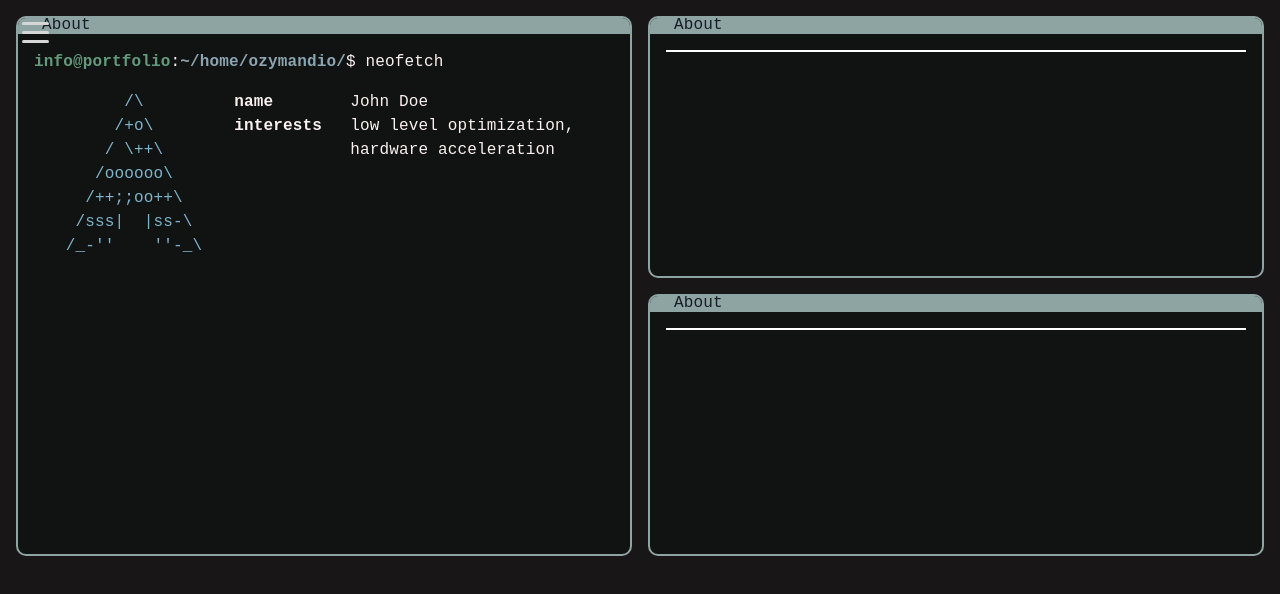
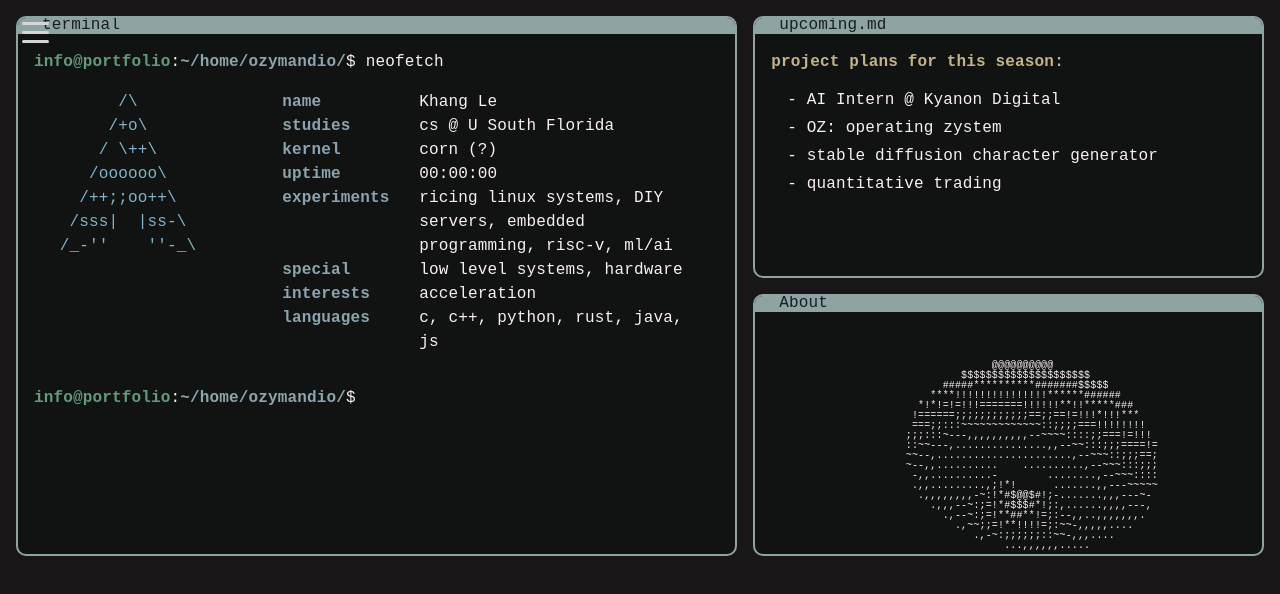
Before and after one commit to therealozp/portfolio, a Next.js app: page /test in a window 1280 px wide. Shown: the top 594 px of the page. Built offline with nearby package versions, Linux system fonts and the light colour scheme; a web font is replaced by a local one.

Commit message:
removed unused component and finished terminal windows

```diff
--- a/src/components/fillers/ProfileAboutFiller.js
+++ b/src/components/fillers/ProfileAboutFiller.js
@@ -1,7 +1,9 @@
-import React from 'react';
+'use client';
+import React, { useState, useEffect, useRef } from 'react';
 import { Grid, Typography, Box } from '@mui/material';
+import { gsap, Expo } from 'gsap';
 
-const AppWindow = ({ children, height, width, windowName }) => {
+const AppWindow = ({ children, height, width, windowName, id }) => {
 	const windowColor = '#8ea4a2';
 	return (
 		<Box
@@ -12,8 +14,11 @@ const AppWindow = ({ children, height, width, windowName }) => {
 				height: height,
 				width: width,
 				overflow: 'hidden',
+				opacity: 0,
+				scale: 0,
 			}}
 			className="titleBackgroundContainer"
+			id={id}
 		>
 			<Box
 				sx={{
@@ -54,12 +59,84 @@ const AppWindow = ({ children, height, width, windowName }) => {
 		</Box>
 	);
 };
+
+const AsciiDonut = () => {
+	const frameRef = useRef(null);
+
+	const drawDonut = () => {
+		let A = 0;
+		let B = 0;
+
+		const renderFrame = () => {
+			const width = Math.floor(window.innerWidth / 10);
+			const height = Math.floor(window.innerHeight / 20);
+			const background = ' ';
+			const b = new Array(width * height).fill(background);
+			const z = new Array(width * height).fill(0);
+
+			for (let j = 0; j < 6.28; j += 0.07) {
+				for (let i = 0; i < 6.28; i += 0.02) {
+					const c = Math.sin(i);
+					const d = Math.cos(j);
+					const e = Math.sin(A);
+					const f = Math.sin(j);
+					const g = Math.cos(A);
+					const h = d + 2;
+					const D = 1 / (c * h * e + f * g + 5);
+					const l = Math.cos(i);
+					const m = Math.cos(B);
+					const n = Math.sin(B);
+					const t = c * h * g - f * e;
+
+					const x = Math.floor(width / 2 + 30 * D * (l * h * m - t * n));
+					const y = Math.floor(height / 2 + 15 * D * (l * h * n + t * m));
+					const o = x + width * y;
+					const N = Math.floor(
+						8 * ((f * e - c * d * g) * m - c * d * e - f * g - l * d * n)
+					);
+
+					if (height > y && y > 0 && width > x && x > 0 && D > z[o]) {
+						z[o] = D;
+						b[o] = '.,-~:;=!*#$@'[N > 0 ? N : 0];
+					}
+				}
+			}
+
+			const output = [];
+			for (let k = 0; k < width * height; k++) {
+				output.push(k % width === width - 1 ? '\n' : b[k]);
+			}
+
+			if (frameRef.current) {
+				frameRef.current.innerText = output.join('');
+			}
+
+			A += 0.04;
+			B += 0.02;
+			requestAnimationFrame(renderFrame);
+		};
+
+		renderFrame();
+	};
+
+	useEffect(() => {
+		drawDonut();
+	}, []);
+
+	return (
+		<pre
+			ref={frameRef}
+			style={{ fontSize: '10px', lineHeight: '10px', userSelect: 'none' }}
+		/>
+	);
+};
 const ProfileAboutFiller = () => {
+	// neofetch-ish displays
 	const KeyValue = ({ key_, value }) => {
 		return (
 			<Box display="flex">
 				<Box width="150px">
-					<Typography fontWeight="bold" fontFamily="monospace">
+					<Typography fontWeight="bold" fontFamily="monospace" color="#8ba4b0">
 						{key_}
 					</Typography>
 				</Box>
@@ -67,6 +144,30 @@ const ProfileAboutFiller = () => {
 					<Typography fontFamily="monospace">{value}</Typography>
 				</Box>
 			</Box>
+		);
+	};
+
+	// command component
+	const TerminalCommand = ({ ...props }) => {
+		return (
+			<Box {...props}>
+				<Typography fontFamily="monospace">
+					<strong style={{ color: '#649a7b' }}>
+						{props.hostname}@{props.user}
+					</strong>
+					:<strong style={{ color: '#8ba4b0' }}>~{props.directory}</strong>${' '}
+					{props.command}
+				</Typography>
+			</Box>
+		);
+	};
+
+	// list items for md terminal
+	const TermListItem = ({ item }) => {
+		return (
+			<Typography fontFamily={'monospace'} padding="2px 2px 2px 16px">
+				- {item}
+			</Typography>
 		);
 	};
 	const windowHeight = 540;
@@ -78,18 +179,77 @@ const ProfileAboutFiller = () => {
   /++;;oo++\\
  /sss|  |ss-\\
 /_-''    ''-_\\`;
+
+	// define uptime clock and counter
+	const [uptime, setUptime] = useState('00:00:00');
+
+	// useEffect(() => {
+	// 	const startTime = Date.now();
+
+	// 	const formatTime = (seconds) => {
+	// 		const hrs = Math.floor(seconds / 3600);
+	// 		const mins = Math.floor((seconds % 3600) / 60);
+	// 		const secs = Math.floor(seconds % 60);
+	// 		return `${hrs.toString().padStart(2, '0')}:${mins
+	// 			.toString()
+	// 			.padStart(2, '0')}:${secs.toString().padStart(2, '0')}`;
+	// 	};
+
+	// 	const updateUptime = () => {
+	// 		const currentTime = Date.now();
+	// 		const elapsedTime = Math.floor((currentTime - startTime) / 1000);
+	// 		setUptime(formatTime(elapsedTime));
+	// 	};
+
+	// 	const intervalId = setInterval(updateUptime, 1000);
+
+	// 	return () => clearInterval(intervalId);
+	// }, []);
+
+	// gsap animations
+	useEffect(() => {
+		gsap.to('#neofetch-terminal', {
+			scrollTrigger: {
+				trigger: '#terminal-trigger',
+				markers: true,
+				start: '30 center',
+			},
+			scale: 1,
+			opacity: 1,
+			ease: Expo.easeOut,
+			onStart: () => {
+				gsap.to('#plan-terminal', {
+					scale: 1,
+					opacity: 1,
+					ease: Expo.easeOut,
+					delay: 0.2,
+					onStart: () => {
+						gsap.to('#donut-terminal', {
+							scale: 1,
+							opacity: 1,
+							ease: Expo.easeOut,
+							delay: 0.2,
+						});
+					},
+				});
+			},
+		});
+	}, []);
 	return (
 		<Box height="maxcontent">
-			<Grid container spacing={2} padding="16px">
-				<Grid item xs={6}>
-					<AppWindow windowName="About" height={`${windowHeight}px`}>
-						<Box>
-							<Typography fontFamily="monospace">
-								<strong style={{ color: '#649a7b' }}>info@portfolio</strong>:
-								<strong style={{ color: '#8ba4b0' }}>~/home/ozymandio/</strong>$
-								neofetch
-							</Typography>
-						</Box>
+			<Grid container spacing={2} padding="16px" id="terminal-trigger">
+				<Grid item xs={7}>
+					<AppWindow
+						windowName="terminal"
+						height={`${windowHeight}px`}
+						id="neofetch-terminal"
+					>
+						<TerminalCommand
+							hostname="info"
+							user="portfolio"
+							directory="/home/ozymandio/"
+							command="neofetch"
+						/>
 						<Box
 							display="flex"
 							justifyContent="space-evenly"
@@ -100,29 +260,64 @@ const ProfileAboutFiller = () => {
 									{asciiArt}
 								</pre>
 							</Box>
+							<Box width="5%" />
 							<Box width="60%">
-								<KeyValue key_="name" value="John Doe" />
+								<KeyValue key_="name" value="Khang Le" />
+								<KeyValue key_="studies" value="cs @ U South Florida" />
+								<KeyValue key_="kernel" value="corn (?)" />
+								<KeyValue key_="uptime" value={uptime} />
 								<KeyValue
-									key_="interests"
-									value="low level optimization, hardware acceleration"
+									key_="experiments"
+									value="ricing linux systems, DIY servers, embedded programming, risc-v, ml/ai"
+								/>
+								<KeyValue
+									key_="special interests"
+									value="low level systems, hardware acceleration"
+								/>
+								<KeyValue
+									key_="languages"
+									value="c, c++, python, rust, java, js"
 								/>
 							</Box>
 						</Box>
+						<TerminalCommand
+							hostname="info"
+							user="portfolio"
+							directory="/home/ozymandio/"
+							marginTop="32px"
+						/>
 					</AppWindow>
 				</Grid>
-				<Grid item xs={6}>
+				<Grid item xs={5}>
 					<AppWindow
-						windowName="About"
+						windowName="upcoming.md"
 						height={`${(windowHeight - windowPadding) / 2}px`}
+						id="plan-terminal"
 					>
-						<Box sx={{ border: '1px solid white' }}></Box>
+						<Box>
+							<Typography
+								fontFamily={'monospace'}
+								fontWeight={'bold'}
+								color="#c4b28a"
+								marginBottom="12px"
+							>
+								project plans for this season:
+							</Typography>
+							<TermListItem item="AI Intern @ Kyanon Digital" />
+							<TermListItem item="OZ: operating zystem" />
+							<TermListItem item="stable diffusion character generator" />
+							<TermListItem item="quantitative trading" />
+						</Box>
 					</AppWindow>
 					<Box height={windowPadding} />
 					<AppWindow
 						windowName="About"
 						height={`${(windowHeight - windowPadding) / 2}px`}
+						id="donut-terminal"
 					>
-						<Box sx={{ border: '1px solid white' }}></Box>
+						<Box marginLeft="-30%" marginTop="-12%">
+							<AsciiDonut />
+						</Box>
 					</AppWindow>
 				</Grid>
 			</Grid>
```
Also changed, not shown: src/components/fillers/StatBar.js (deleted, +0 -47 lines), src/components/projects/ProjectCard.js (+0 -13 lines).
